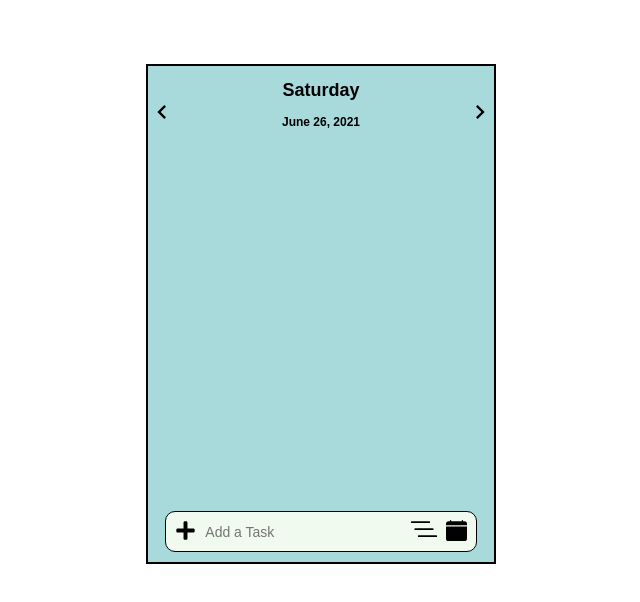
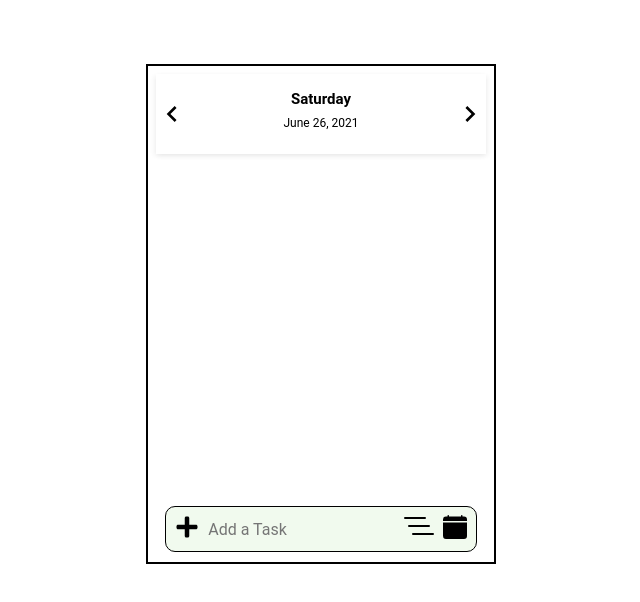
Before and after one commit to QqWwEe123123123/AgendaExtension, a React (Create React App) app: page / in a window 1280 px wide. Shown: the top 602 px of the page, without its empty margins (319-959 px from the left). Built offline with nearby package versions, Linux system fonts and the light colour scheme.

Commit message:
new header design

```diff
--- a/package.json
+++ b/package.json
@@ -13,7 +13,6 @@
     "react-dom": "^17.0.2",
     "react-icons": "^4.2.0",
     "react-scripts": "4.0.3",
-    "react-spring": "^9.0.0-rc.3",
     "styled-components": "^5.3.0",
     "web-vitals": "^1.1.2"
   },
--- a/src/Components/Datetime/Datetime.elements.js
+++ b/src/Components/Datetime/Datetime.elements.js
@@ -3,8 +3,6 @@
 
 export const DateContainer = styled.div`
   display: flex;
-  justify-content: center;
-  align-items: center;
   flex-direction: column;
   margin: 1em auto;
 `
@@ -19,21 +17,25 @@
   display: flex;
   justify-content: center;
   align-items: center;
-  padding: 1em;
+  padding: 0.5em;
 `
 
 export const Titles = styled.h1`
-  font-size: 18px;
-  color: #000;
+  font-size: 15px;
+  font-weight: bold;
 `
 
 export const DateText = styled.h2`
   font-size: 12px;
-  color: #000;
+  font-weight: normal;
 `
 
 export const Container = styled.div`
+  margin: 0.5em;
   display: flex;
+  justify-content: space-evenly;
+
+  box-shadow: rgba(0,0,0,0.05) 2px 2px 5px, rgba(0,0,0,0.05) -2px 2px 5px;
 `
 
 export const Icon = styled.div`
--- a/src/GlobalStyles.js
+++ b/src/GlobalStyles.js
@@ -1,12 +1,12 @@
 import styled, { createGlobalStyle } from 'styled-components'
 
 const GlobalStyle = createGlobalStyle`
+  @import url('https://fonts.googleapis.com/css2?family=Roboto:ital,wght@0,100;0,300;0,400;0,500;0,700;0,900;1,100;1,300;1,400;1,500;1,700;1,900&display=swap');
   * {
       box-sizing: border-box;
       margin: 0;
       padding: 0;
-      font-family: 'Titillium Web', sans-serif;
-      font-size: 14px;
+      font-family: 'Roboto', sans-serif;
   }
 `
 
@@ -17,14 +17,13 @@
 
   margin-right: auto;
   margin-left: auto;
-  /* padding: 0px 15px; */
   justify-content: center;
   position: relative;
 
   border: 2px solid;
 
   margin-top: 5%;
-  background-color: #a8dadcff;
+  /* background-color: #a8dadcff; */
 
   // for testing purposes
   @media (max-width: 768px) {
```
Also changed, not shown: public/index.html (+4 -4 lines), src/Components/Datetime/Datetime.js (+12 -4 lines), public/manifest.json, 1 other file (tests, documents, lock files or other folders).
